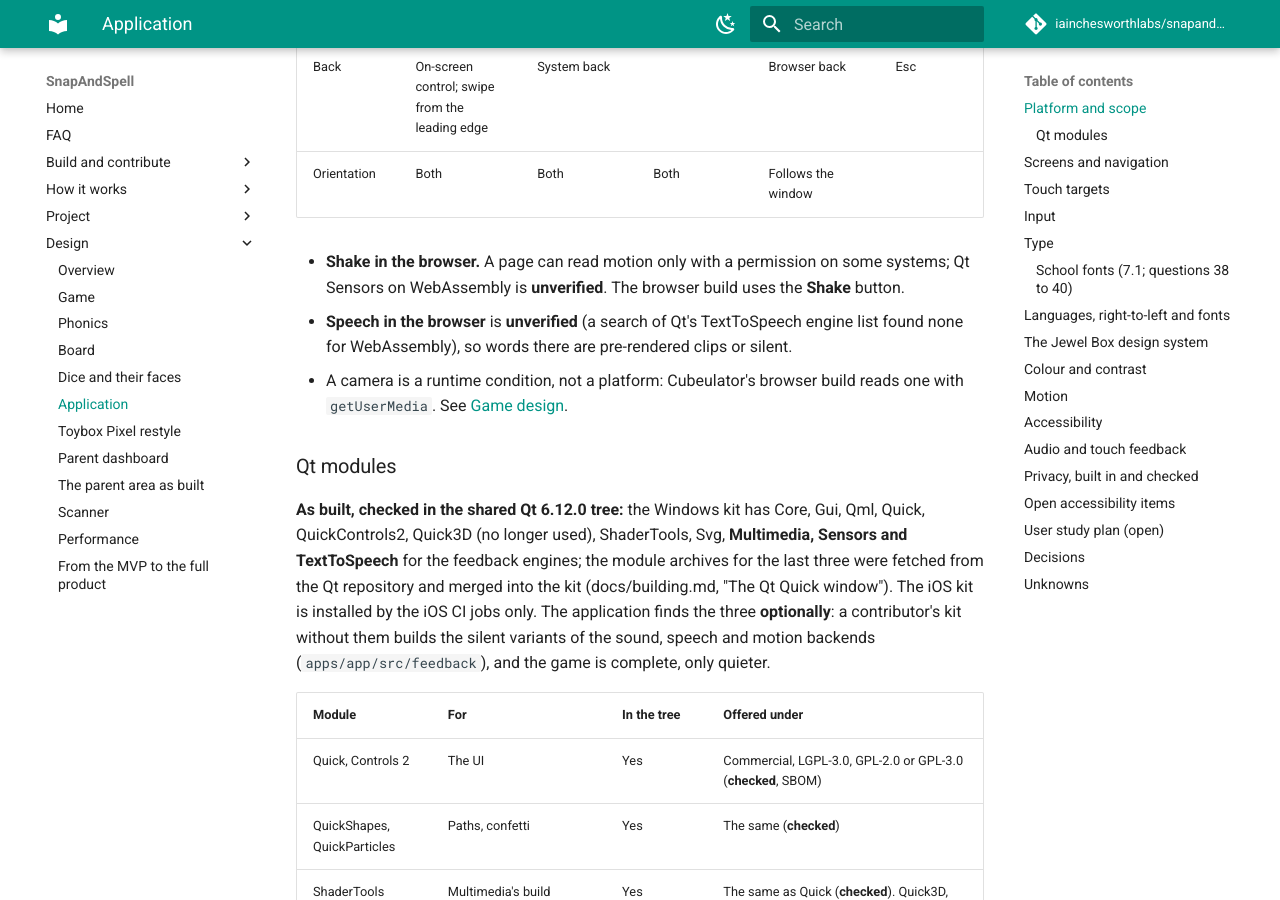
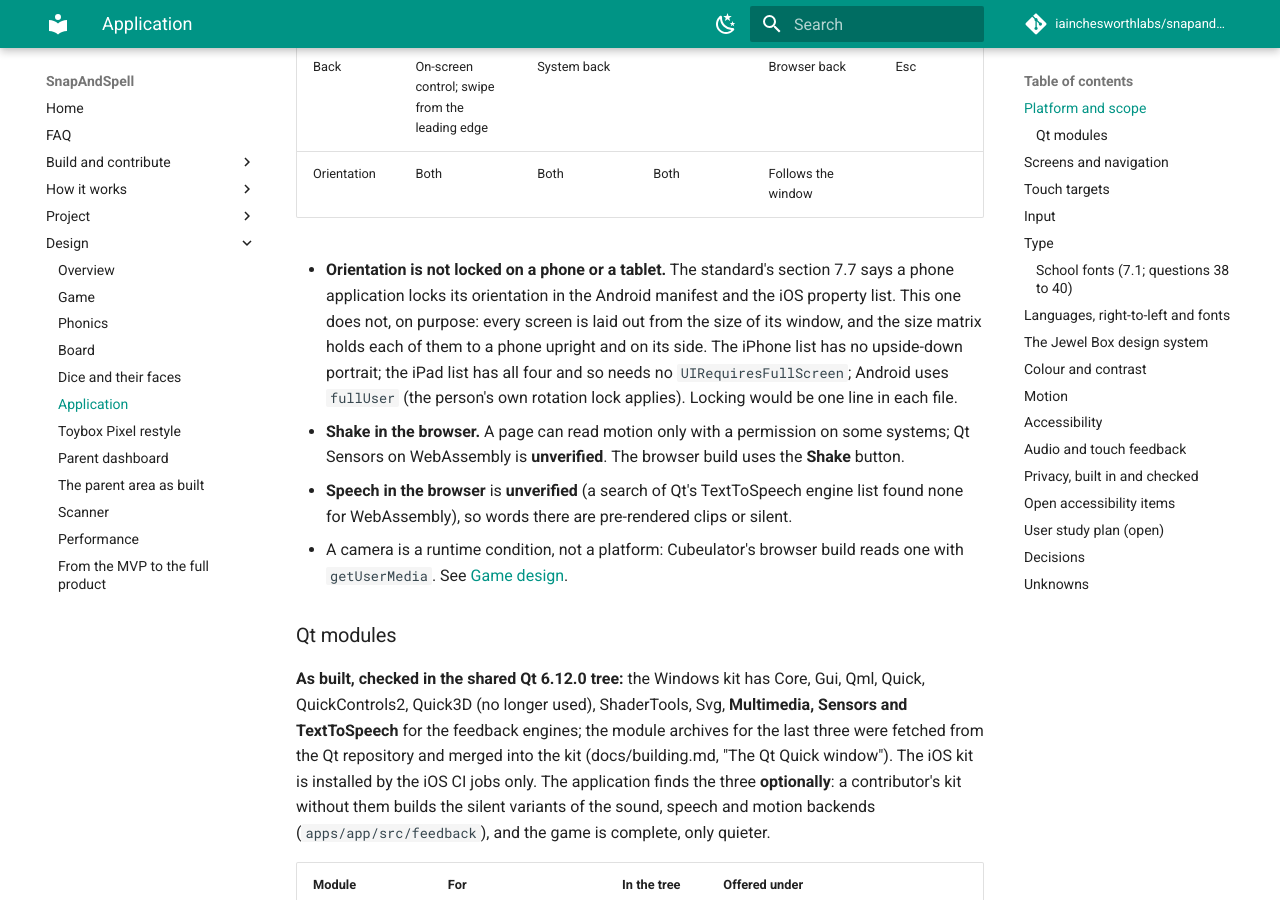
Before and after one commit to iainchesworthlabs/snapandspell, an MkDocs documentation site: the page built from docs/design/application.md, in a window 1280 px wide and 900 px high, scrolled down 1193 px. Built offline with MkDocs 1.6.1 and Material for MkDocs 9.7.7, drawn with Linux system fonts in a browser that asks for light colours; comment, search, counter and statistics services are not loaded.

Commit message:
Say that the phone's orientation is deliberately not locked (#114)
Standard 7.7 asks a phone application to lock its orientation in the
Android manifest and the iOS property list, and this one does not. The
design page now says so, with the reasons: each screen is laid out from
its window and the size matrix holds it upright and on its side, the
iPad list has all four orientations, and Android follows the person's
own rotation lock.

The manifest and the property list are unchanged. Whether a locked
orientation is wanted for a young reader on a phone is for the owner to
say, and it is one line in each file.

Signed-off-by: Iain Chesworth <iain.chesworth@gmail.com>

```diff
--- a/docs/design/application.md
+++ b/docs/design/application.md
@@ -38,6 +38,12 @@ table below remains the product's target.
 | Speech for whole words | The platform's own | The platform's own | Same | Not known | Platform's own |
 | Back | On-screen control; swipe from the leading edge | System back | | Browser back | Esc |
 | Orientation | Both | Both | Both | Follows the window | |
+
+- **Orientation is not locked on a phone or a tablet.** The standard's section 7.7 says a phone application locks its
+  orientation in the Android manifest and the iOS property list. This one does not, on purpose: every screen is laid out
+  from the size of its window, and the size matrix holds each of them to a phone upright and on its side. The iPhone list
+  has no upside-down portrait; the iPad list has all four and so needs no `UIRequiresFullScreen`; Android uses `fullUser`
+  (the person's own rotation lock applies). Locking would be one line in each file.
 
 - **Shake in the browser.** A page can read motion only with a permission on
   some systems; Qt Sensors on WebAssembly is **unverified**. The browser build
```
